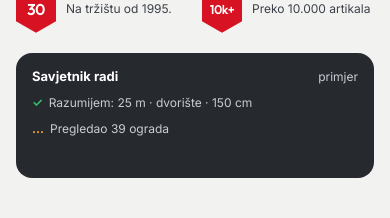
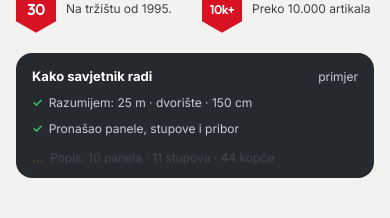
Before and after one commit to tstampfel/martom-ai, a React (Vite) app in the folder web/: page / in a window 390 px wide. Shown: the part 546-764 px from the top of the page. Built offline with nearby package versions, Linux system fonts and the light colour scheme.

Commit message:
[M5-2e] address review round 1
R1-1, R1-2: the agent card uses the canvas title "Kako savjetnik radi"
and the canvas steps on wide screens and phones
(docs/mockups/{web,mobile}/1-start.html). A test pins them.

Co-Authored-By: Claude Opus 5.5 <noreply@anthropic.com>

```diff
--- a/web/src/agentSteps.ts
+++ b/web/src/agentSteps.ts
@@ -1,4 +1,4 @@
-// The start screen's "Savjetnik radi" card is a fixed example ("primjer"),
+// The start screen's "Kako savjetnik radi" card is a fixed example ("primjer"),
 // but its steps appear one at a time so it feels alive: each new step is
 // "working" until the next one arrives, then shows ✓. When all of them are
 // showing, the card pauses, clears and starts again. This file holds the
--- a/web/src/copy.ts
+++ b/web/src/copy.ts
@@ -64,16 +64,17 @@ export const copy = {
     ],
   },
   // A static illustration of what the advisor does; the real steps stream in
-  // from the API in the chat (M5-3). The mockups label it "uživo" (live); a
-  // static card says "primjer" (example) so it doesn't claim to be live.
+  // from the API in the chat (M5-3). It says "primjer" (example) so it doesn't
+  // claim to be live. Title and steps are the canvas wording
+  // (docs/mockups/{web,mobile}/1-start.html); phones show the same text.
   agentCard: {
-    title: 'Savjetnik radi',
+    title: 'Kako savjetnik radi',
     badge: 'primjer',
     quote: '„25 m ograde za dvorište, visina oko 1,5 m”',
     steps: [
       { text: 'Razumijem: 25 m · dvorište · 150 cm', short: 'Razumijem: 25 m · dvorište · 150 cm' },
-      { text: 'Pregledao 39 ograda i 12 vrsta stupova', short: 'Pregledao 39 ograda' },
-      { text: 'Računam panele, stupove i kopče', short: 'Računam panele i stupove' },
+      { text: 'Pronašao panele, stupove i pribor', short: 'Pronašao panele, stupove i pribor' },
+      { text: 'Popis: 10 panela · 11 stupova · 44 kopče', short: 'Popis: 10 panela · 11 stupova · 44 kopče' },
     ],
   },
   howItWorks: {
--- a/web/src/styles/tokens.css
+++ b/web/src/styles/tokens.css
@@ -14,7 +14,7 @@
   --color-success: #157a3a;
   --color-success-tint: #ddf2e3;
 
-  /* "Savjetnik radi" agent card on charcoal (1-start.html in docs/mockups/web and mobile). */
+  /* "Kako savjetnik radi" agent card on charcoal (1-start.html in docs/mockups/web and mobile). */
   --color-dark-border: #4a4f57;
   --color-dark-border-soft: #5a5f68;
   --color-step-done: #34c46a;
```
Also changed, not shown: 1 other file (tests, documents, lock files or other folders).
